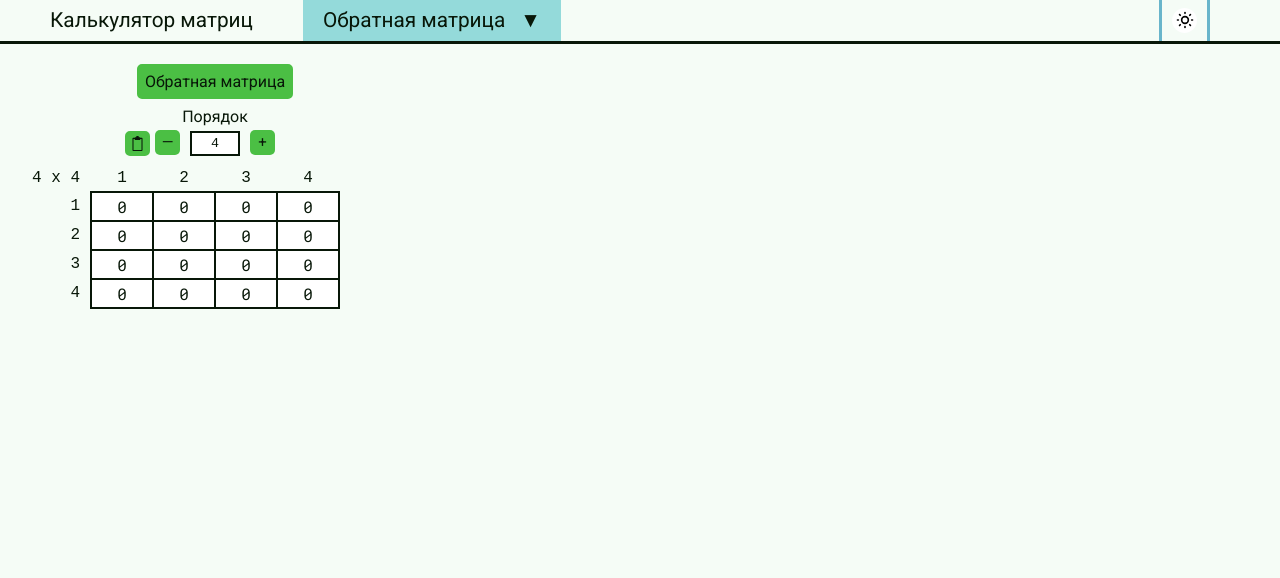
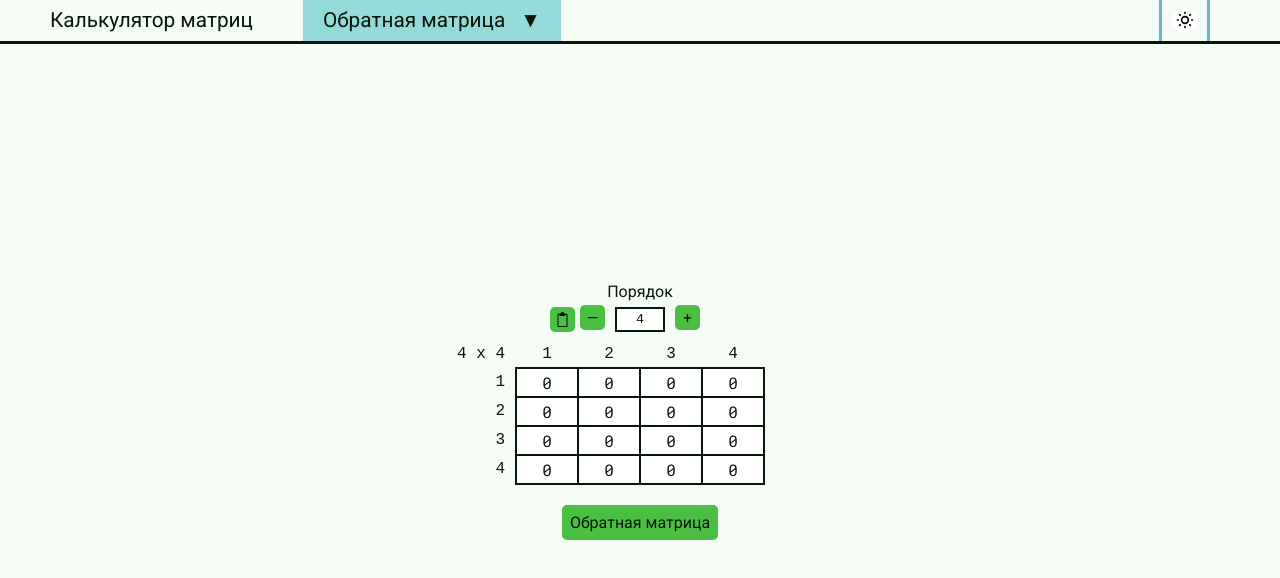
Before and after one commit to Traunin/matrix-calculator, a Vue app: page /#/inverse in a window 1280 px wide. Shown: the top 578 px of the page. Built offline with nearby package versions, Linux system fonts and the light colour scheme.

Commit message:
fix: center contents; change elements order

```diff
--- a/src/views/MatrixInverse.vue
+++ b/src/views/MatrixInverse.vue
@@ -1,14 +1,5 @@
 <template>
     <div class="calculator">
-        <div class="determinant">
-            <button @click.prevent="findInverseMatrix">Обратная матрица</button>
-            <div
-                class="error"
-                v-if="error"
-            >
-                Определитель равен нулю!
-            </div>
-        </div>
         <div class="matrix-display">
             <matrix-editor :matrix="matrix"></matrix-editor>
             <div
@@ -19,6 +10,15 @@
                     :matrix="inverseMatrix"
                     :user-resizable="false"
                 ></matrix-editor>
+            </div>
+        </div>
+        <div class="determinant">
+            <button @click.prevent="findInverseMatrix">Обратная матрица</button>
+            <div
+                class="error"
+                v-if="error"
+            >
+                Ошибка! Определитель равен нулю.
             </div>
         </div>
     </div>
@@ -46,8 +46,8 @@ function findInverseMatrix() {
     if (determinant == 0) {
         error.value = true;
     } else {
-        inverseMatrix.setMatrix(result.inverseMatrix)
-        inverseMatrixCalculated.value = true
+        inverseMatrix.setMatrix(result.inverseMatrix);
+        inverseMatrixCalculated.value = true;
     }
 }
 </script>
@@ -58,10 +58,12 @@ function findInverseMatrix() {
     flex-direction: column;
     justify-content: center;
     align-items: center;
+    flex-grow: 1;
+    margin: auto;
 }
 
 button {
-    margin: 10px 20px;
+    margin: 20px;
     padding: 5px;
     font-size: 1em;
     display: inline-block;
```
